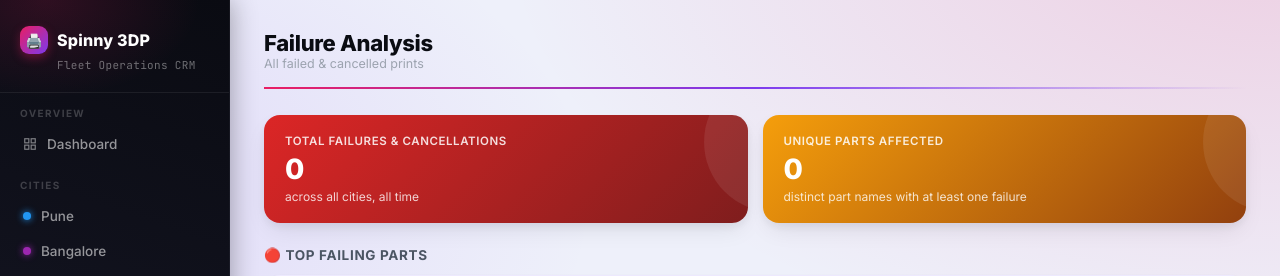
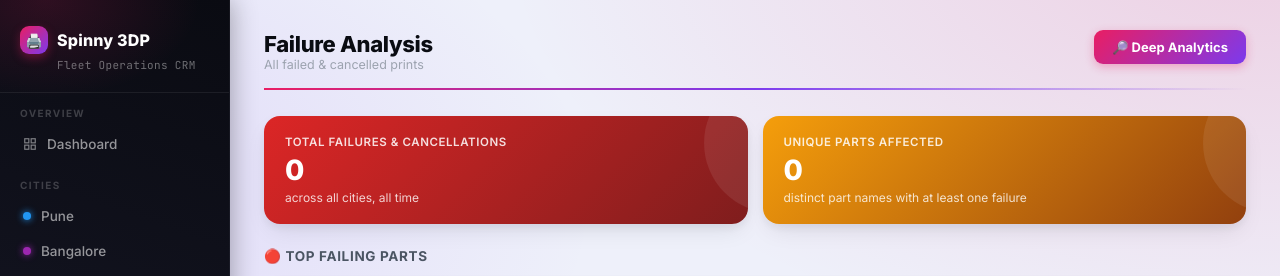
Before and after one commit to vishal15-ops/spinny-3dp-crm, a Flask app: page /fails in a window 1280 px wide. Shown: the top 276 px of the page. Run offline with Flask 3, Linux system fonts and the light colour scheme; data that the repository does not hold is empty.

Commit message:
Update fails.html

```diff
--- a/templates/fails.html
+++ b/templates/fails.html
@@ -7,6 +7,13 @@
     <div class="page-title">Failure Analysis</div>
     <div class="page-meta">All failed &amp; cancelled prints</div>
   </div>
+  <a href="/deep" style="text-decoration:none">
+    <div style="padding:9px 18px;border-radius:9px;font-size:13px;font-weight:700;color:#fff;
+      background:linear-gradient(135deg,var(--pink),#7c3aed);box-shadow:0 3px 10px rgba(233,30,99,.3);
+      display:flex;align-items:center;gap:6px;cursor:pointer">
+      🔎 Deep Analytics
+    </div>
+  </a>
 </div>
 
 <div class="cards-row cards-2" style="margin-bottom:22px">
@@ -39,7 +46,7 @@
     </thead>
     <tbody>
       {% for r in top %}
-      <tr>
+      <tr onclick="window.location='/deep?city={{ r[2] }}&part={{ r[0]|urlencode }}'" style="cursor:pointer">
         <td class="mono" style="color:#9ca3af">{{ loop.index }}</td>
         <td>{{ r[0] }}</td>
         <td>
```
